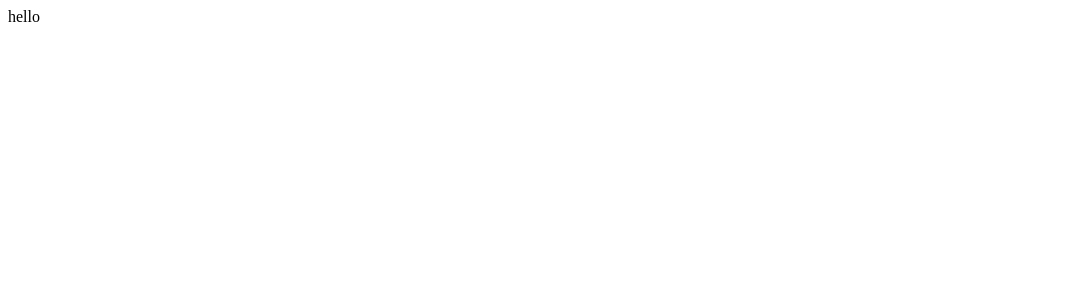
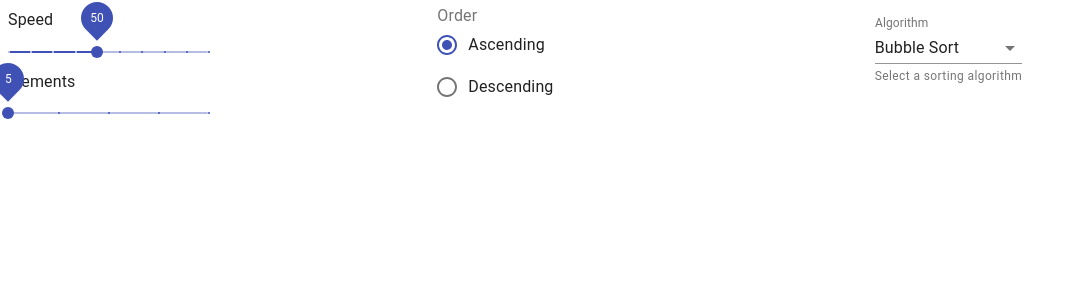
Before and after one commit to polcats/VisuAlgo, a React (Create React App) app: page / in a window 1280 px wide. Shown: the top 300 px of the page, without its empty margins (0-1085 px from the left). Built offline with nearby package versions, Linux system fonts and the light colour scheme.

Commit message:
Created initial menu.

```diff
--- a/package.json
+++ b/package.json
@@ -32,6 +32,7 @@
     ]
   },
   "devDependencies": {
+    "@material-ui/core": "^4.11.0",
     "@types/react-router-dom": "^5.1.5",
     "eslint-config-airbnb": "18.2.0",
     "eslint-config-prettier": "^6.11.0",
--- /dev/null
+++ b/src/containers/menu.tsx
@@ -0,0 +1,134 @@
+import React from 'react';
+import { observer } from 'mobx-react-lite';
+
+import { createStyles, makeStyles, Theme } from '@material-ui/core/styles';
+import Box from '@material-ui/core/Box';
+import Grid from '@material-ui/core/Grid';
+import FormControl from '@material-ui/core/FormControl';
+import FormControlLabel from '@material-ui/core/FormControlLabel';
+import Typography from '@material-ui/core/Typography';
+import Slider from '@material-ui/core/Slider';
+import InputLabel from '@material-ui/core/InputLabel';
+import MenuItem from '@material-ui/core/MenuItem';
+import FormHelperText from '@material-ui/core/FormHelperText';
+import Select from '@material-ui/core/Select';
+import Radio from '@material-ui/core/Radio';
+import RadioGroup from '@material-ui/core/RadioGroup';
+import FormLabel from '@material-ui/core/FormLabel';
+import NativeSelect from '@material-ui/core/NativeSelect';
+
+const useStyles = makeStyles((theme: Theme) =>
+  createStyles({
+    grid: {
+      flexGrow: 1,
+    },
+    slider: {
+      width: 200,
+    },
+    formControl: {
+      margin: theme.spacing(1),
+      minWidth: 120,
+    },
+    selectEmpty: {
+      marginTop: theme.spacing(2),
+      width: 200,
+    },
+  }),
+);
+
+const valueText = (val: number) => {
+  return `${val}`;
+};
+
+const Menu: React.FC<{}> = () => {
+  const classes = useStyles();
+  const [algo, setAlgo] = React.useState('');
+  const [order, setOrder] = React.useState('asc');
+
+  const onSelect = (event: React.ChangeEvent<{ value: unknown }>) => {
+    setAlgo(event.target.value as string);
+  };
+
+  const onSetOrder = (event: React.ChangeEvent<HTMLInputElement>) => {
+    setOrder((event.target as HTMLInputElement).value);
+  };
+
+  return (
+    <Box color="text.primary">
+      <Grid container spacing={3}>
+        <Grid item xs>
+          <Typography id="discrete-slider" gutterBottom>
+            Speed
+          </Typography>
+          <Slider
+            className={classes.slider}
+            defaultValue={50}
+            getAriaValueText={valueText}
+            aria-labelledby="discrete-slider"
+            valueLabelDisplay="on"
+            step={10}
+            marks
+            min={10}
+            max={100}
+          />
+
+          <Typography id="discrete-slider" gutterBottom>
+            Elements
+          </Typography>
+          <Slider
+            className={classes.slider}
+            defaultValue={5}
+            getAriaValueText={valueText}
+            aria-labelledby="discrete-slider"
+            valueLabelDisplay="on"
+            step={5}
+            marks
+            min={5}
+            max={25}
+          />
+        </Grid>
+        <Grid item xs>
+          <FormControl component="fieldset">
+            <FormLabel component="legend">Order</FormLabel>
+            <RadioGroup
+              aria-label="Order"
+              name="order"
+              value={order}
+              onChange={onSetOrder}
+            >
+              <FormControlLabel
+                value="asc"
+                control={<Radio color="primary" />}
+                label="Ascending"
+              />
+              <FormControlLabel
+                value="des"
+                control={<Radio color="primary" />}
+                label="Descending"
+              />
+            </RadioGroup>
+          </FormControl>
+        </Grid>
+        <Grid item xs>
+          <FormControl className={classes.formControl}>
+            <InputLabel htmlFor="uncontrolled-native">Algorithm</InputLabel>
+            <NativeSelect
+              defaultValue={10}
+              inputProps={{
+                name: 'name',
+                id: 'uncontrolled-native',
+              }}
+            >
+              <option value={10}>Bubble Sort</option>
+              <option value={20}>Twenty</option>
+              <option value={30}>Thirty</option>
+            </NativeSelect>
+            <FormHelperText>Select a sorting algorithm</FormHelperText>
+          </FormControl>
+        </Grid>
+      </Grid>
+    </Box>
+  );
+};
+
+export default observer(Menu);
--- a/src/index.tsx
+++ b/src/index.tsx
@@ -3,10 +3,11 @@ import ReactDOM from 'react-dom';
 import 'mobx-react-lite/batchingForReactDom';
 // import App from './App';
 import * as serviceWorker from './serviceWorker';
+import Menu from './containers/menu';
 
 ReactDOM.render(
   <React.StrictMode>
-    <div>hello</div>
+    <Menu />
   </React.StrictMode>,
   document.getElementById('root'),
 );
```
Also changed, not shown: 1 other file (tests, documents, lock files or other folders).
